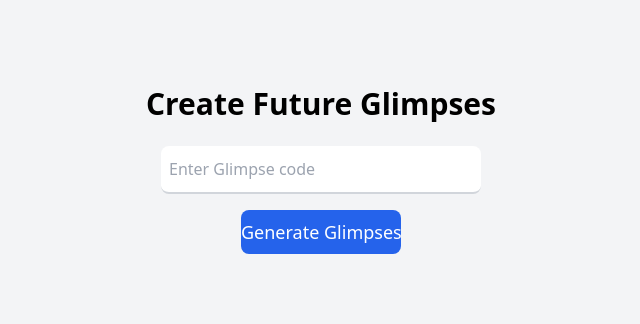
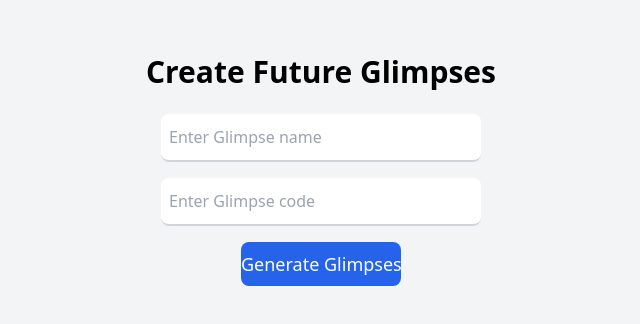
Before and after one commit to Babagesh/Glimpse, a React (Create React App) app: page /future in a window 1280 px wide. Shown: the part 222-546 px from the top of the page, without its empty margins (319-959 px from the left). Built offline with nearby package versions, Linux system fonts and the light colour scheme.

Commit message:
ui fix on future

```diff
--- a/src/pages/future.js
+++ b/src/pages/future.js
@@ -11,19 +11,24 @@ export default function Existing() {
 
 function GlimpseInputField() {
   const [code, setCode] = useState('');
+  const [name, setName] = useState('');
   const [message, setMessage] = useState('');
   const [isValid, setIsValid] = useState(false);
 
-  const handleChange = (e) => {
+  const handleCodeChange = (e) => {
     setCode(e.target.value);
   };
 
+  const handleNameChange = (e) => {
+    setName(e.target.value);
+  };
+
   const handleSubmit = () => {
-    if (code) {
+    if (code && name) {
       setIsValid(true);
-      setMessage('Welcome to your possible new memories!');
+      setMessage(`Welcome to your possible new memories, ${name}!`);
     } else {
-      setMessage('Please enter a valid code.');
+      setMessage('Please enter a valid code and name.');
     }
   };
 
@@ -40,9 +45,17 @@ function GlimpseInputField() {
           <input
             type="text"
             size={30}
+            placeholder="Enter Glimpse name"
+            value={name}
+            onChange={handleNameChange}
+            className="mb-4 w-80 h-12 border-b-2 border-gray-300 rounded-lg p-2 focus:outline-none focus:border-blue-500 transition"
+          />
+          <input
+            type="text"
+            size={30}
             placeholder="Enter Glimpse code"
             value={code}
-            onChange={handleChange}
+            onChange={handleCodeChange}
             className="mb-4 w-80 h-12 border-b-2 border-gray-300 rounded-lg p-2 focus:outline-none focus:border-blue-500 transition"
           />
           <input
```
